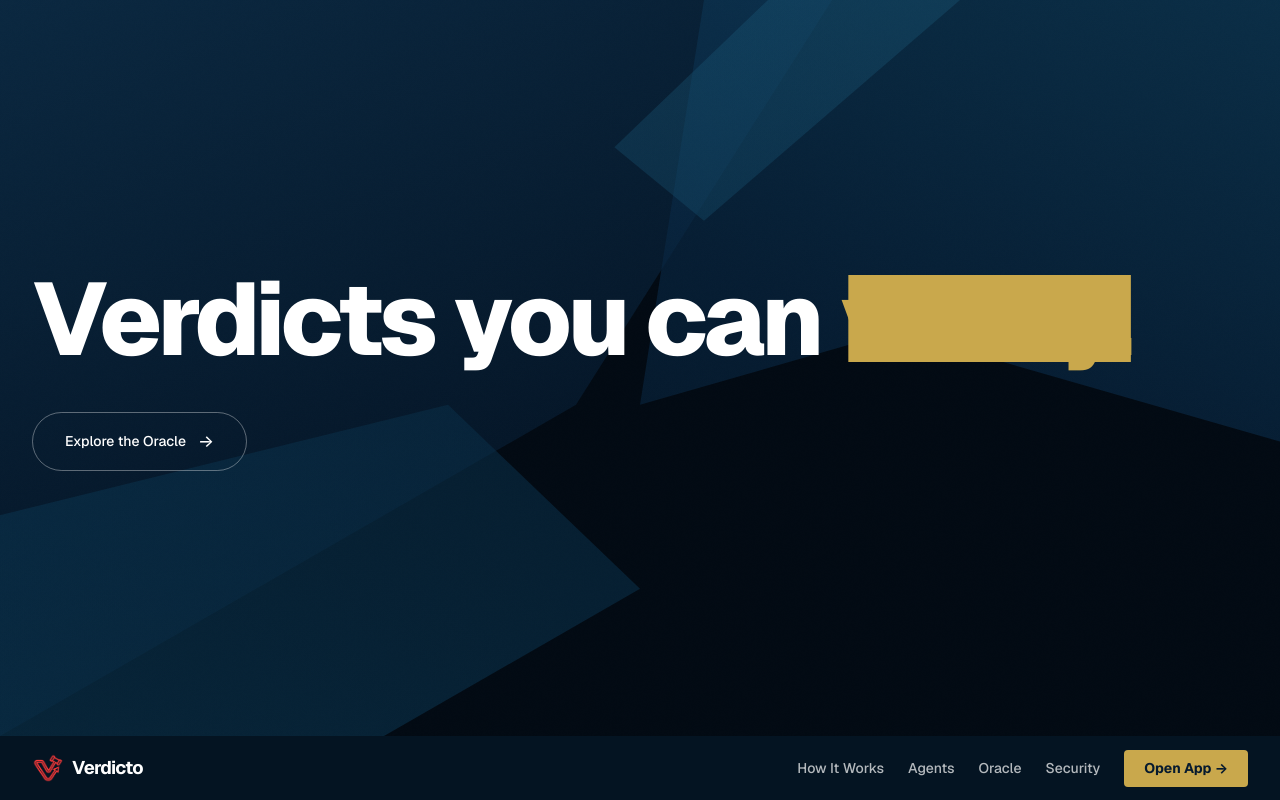
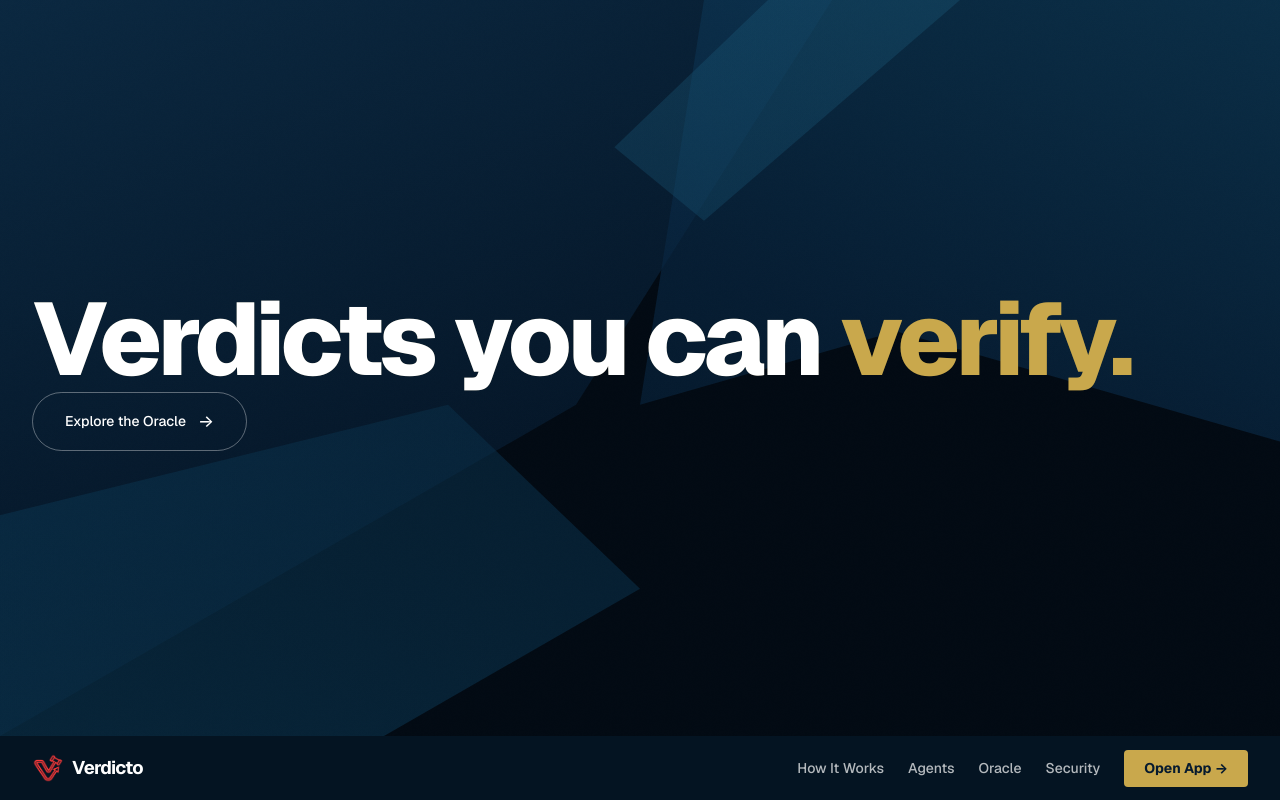
Before and after one commit to leo-jr-hah/verdicto, a React (Vite) app in the folder dashboard/: page / in a window 1280 px wide. Shown: the top 800 px of the page. Built offline with nearby package versions, Linux system fonts and the light colour scheme; no server answers.

Commit message:
Add advanced mouse parallax and text-shadow hover effect to hero headline

```diff
--- a/dashboard/src/components/landing/HeroSection.tsx
+++ b/dashboard/src/components/landing/HeroSection.tsx
@@ -1,5 +1,5 @@
-import React from 'react';
-import { motion } from 'motion/react';
+import React, { useRef } from 'react';
+import { motion, useMotionValue, useSpring, useTransform, useMotionTemplate } from 'motion/react';
 import { Link } from 'react-router-dom';
 
 /* ── Faceted Geometric Background ────────────────────────────────────────
@@ -29,64 +29,72 @@ const FacetedBackground: React.FC = () => (
 
 /* ── Hero Section ─────────────────────────────────────────────────────── */
 export const HeroSection: React.FC = () => {
+  const containerRef = useRef<HTMLDivElement>(null);
+
+  // Interactive Mouse Parallax Values
+  const mouseX = useMotionValue(0);
+  const mouseY = useMotionValue(0);
+
+  // Smooth springs for high-end feel
+  const smoothX = useSpring(mouseX, { stiffness: 150, damping: 25, mass: 0.5 });
+  const smoothY = useSpring(mouseY, { stiffness: 150, damping: 25, mass: 0.5 });
+
+  // Map mouse movement to physical tilt and brutalist text shadow
+  const rotateX = useTransform(smoothY, [-1, 1], [8, -8]);
+  const rotateY = useTransform(smoothX, [-1, 1], [-8, 8]);
+
+  const shadowX = useTransform(smoothX, [-1, 1], [-12, 12]);
+  const shadowY = useTransform(smoothY, [-1, 1], [-12, 12]);
+  const textShadow = useMotionTemplate`${shadowX}px ${shadowY}px 0px rgba(212, 175, 55, 0.25)`;
+
+  const handleMouseMove = (e: React.MouseEvent) => {
+    if (!containerRef.current) return;
+    const rect = containerRef.current.getBoundingClientRect();
+    const centerX = rect.left + rect.width / 2;
+    const centerY = rect.top + rect.height / 2;
+
+    mouseX.set((e.clientX - centerX) / (rect.width / 2));
+    mouseY.set((e.clientY - centerY) / (rect.height / 2));
+  };
+
+  const handleMouseLeave = () => {
+    mouseX.set(0);
+    mouseY.set(0);
+  };
+
   return (
     <section className="hero-section-new">
       <FacetedBackground />
 
       <div className="hero-content-new">
-        <motion.h1
-          className="hero-headline-new"
+        {/* Intro Animation Wrapper */}
+        <motion.div
           initial={{ opacity: 0, y: 30 }}
           animate={{ opacity: 1, y: 0 }}
           transition={{ duration: 0.8, ease: [0.16, 1, 0.3, 1] }}
+          style={{ perspective: 1000 }}
         >
-          Verdicts you can{' '}
-          <motion.span style={{ position: 'relative', display: 'inline-block' }}>
-            <span style={{ opacity: 0 }}>verify.</span>
-
-            <motion.span
-              initial={{ opacity: 0 }}
-              animate={{ opacity: 1 }}
-              transition={{ delay: 1.4, duration: 0.01 }}
-              style={{
-                position: 'absolute',
-                top: 0,
-                left: 0,
-                color: 'var(--accent)',
-                zIndex: 1,
-                display: 'inline-block',
-                width: '100%'
-              }}
-            >
-              verify.
-            </motion.span>
-
-            <motion.div
-              initial={{ clipPath: 'inset(0 100% 0 0)' }}
-              animate={{
-                clipPath: ['inset(0 100% 0 0)', 'inset(0 0% 0 0)', 'inset(0 0% 0 100%)']
-              }}
-              transition={{
-                delay: 1.0,
-                duration: 1.2,
-                times: [0, 0.5, 1],
-                ease: [0.77, 0, 0.175, 1],
-                repeat: Infinity,
-                repeatDelay: 4,
-                repeatType: 'loop'
-              }}
-              style={{
-                position: 'absolute',
-                top: '0.1em',
-                bottom: '0.1em',
-                left: 0,
-                right: 0,
-                backgroundColor: 'var(--accent)',
-                zIndex: 2
-              }}
-            />
-          </motion.span>
-        </motion.h1>
+          {/* Interactive Hover Target */}
+          <motion.div
+            ref={containerRef}
+            onMouseMove={handleMouseMove}
+            onMouseLeave={handleMouseLeave}
+            style={{
+              rotateX,
+              rotateY,
+              textShadow,
+              display: 'inline-block',
+              cursor: 'default',
+              transformStyle: 'preserve-3d'
+            }}
+            whileHover={{ scale: 1.02 }}
+            transition={{ type: 'spring', stiffness: 400, damping: 30 }}
+          >
+            <h1 className="hero-headline-new" style={{ margin: 0 }}>
+              Verdicts you can <span style={{ color: 'var(--accent)' }}>verify.</span>
+            </h1>
+          </motion.div>
+        </motion.div>
 
         <motion.div
           initial={{ opacity: 0, y: 20 }}
```
